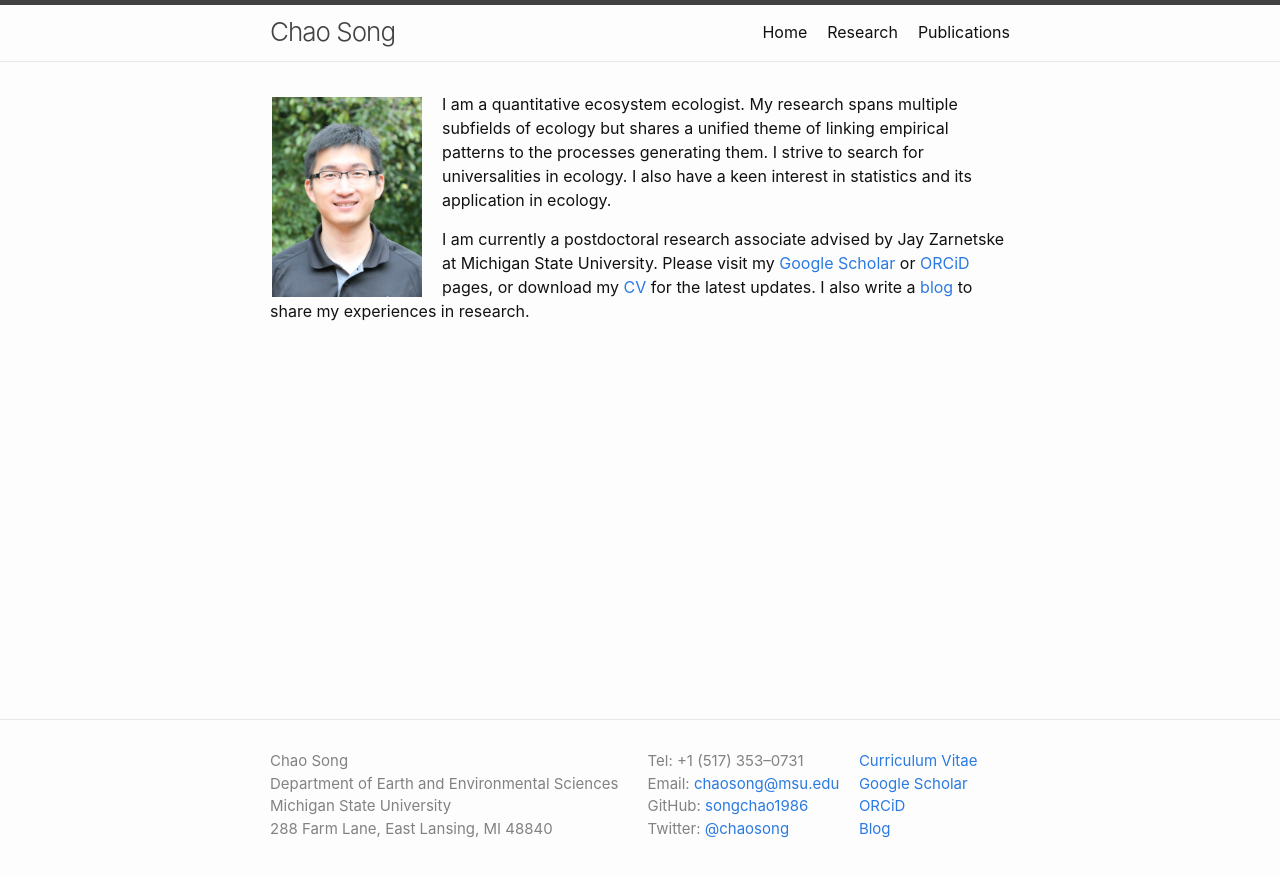
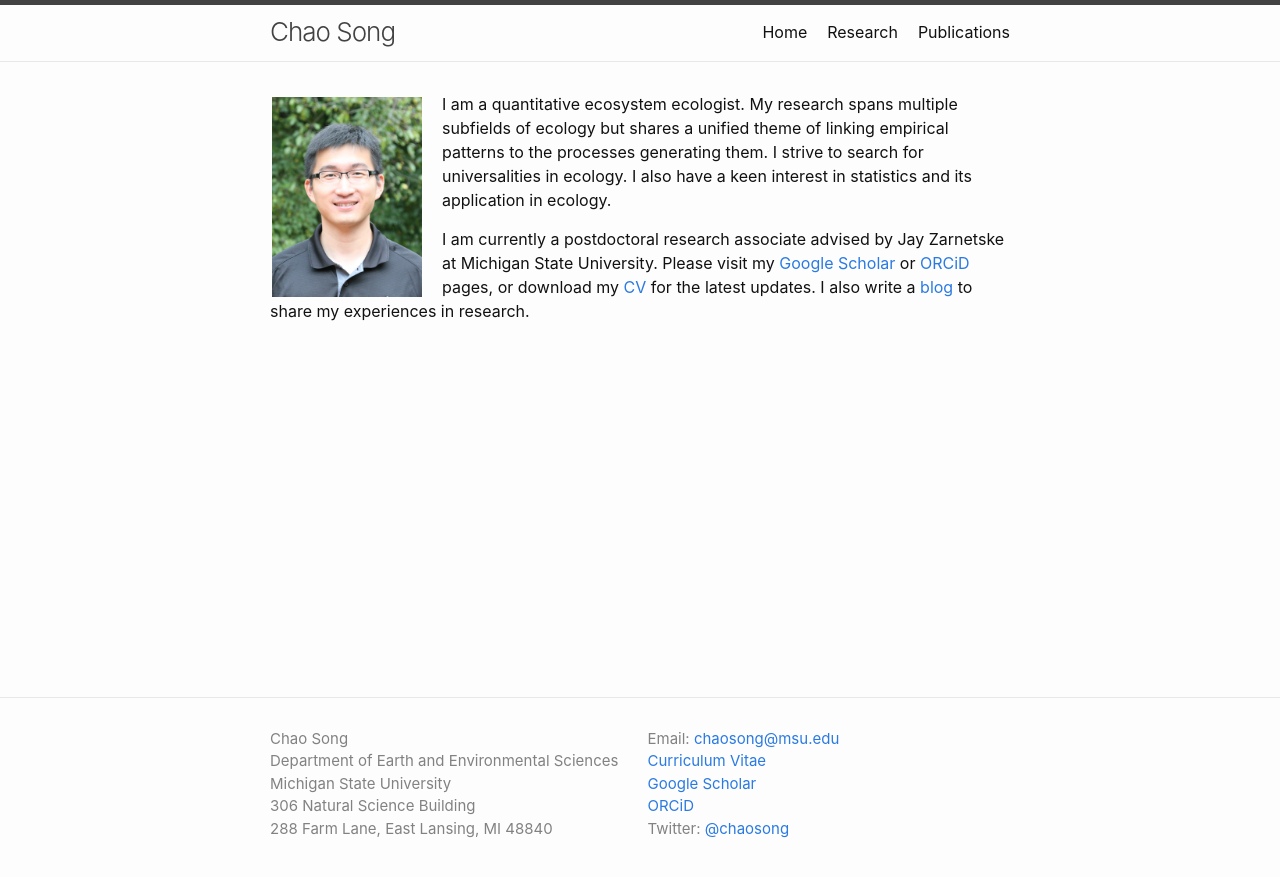
Before and after one commit to songchao1986/songchao1986.github.io, a Jekyll site: the page built from index.md, in a window 1280 px wide. Shown: the top 877 px of the page. Built offline with Jekyll 4.4.1, drawn with Linux system fonts in a browser that asks for light colours.

Commit message:
Update footer.html

```diff
--- a/_includes/footer.html
+++ b/_includes/footer.html
@@ -11,25 +11,18 @@
           <p>Chao Song<br/>
             Department of Earth and Environmental Sciences<br/>
             Michigan State University<br/>
+            306 Natural Science Building<br/>
             288 Farm Lane, East Lansing, MI 48840<br/>
 
       </div>
 
       <div class="footer-col footer-col-2">
 
-        Tel: +1 (517) 353–0731<br/>
         Email: <a href="mailto: chaosong@msu.edu">chaosong@msu.edu</a><br/>
-        GitHub: <a href="https://github.com/songchao1986">songchao1986</a><br/>
-        Twitter: <a href="https://twitter.com/chaosong">@chaosong</a><br/>
-
-      </div>
-
-      <div class="footer-col footer-col-3">
-
         <a href="/files/CV_Song.pdf">Curriculum Vitae</a><br/>
         <a href="https://scholar.google.com/citations?user=farbSBEAAAAJ&hl=en">Google Scholar</a><br/>
         <a href="https://orcid.org/0000-0001-8225-4490">ORCiD</a><br/>
-        <a href="https://songchao1986.wordpress.com">Blog</a><br/>
+        Twitter: <a href="https://twitter.com/chaosong">@chaosong</a><br/>
 
       </div>
 
```
